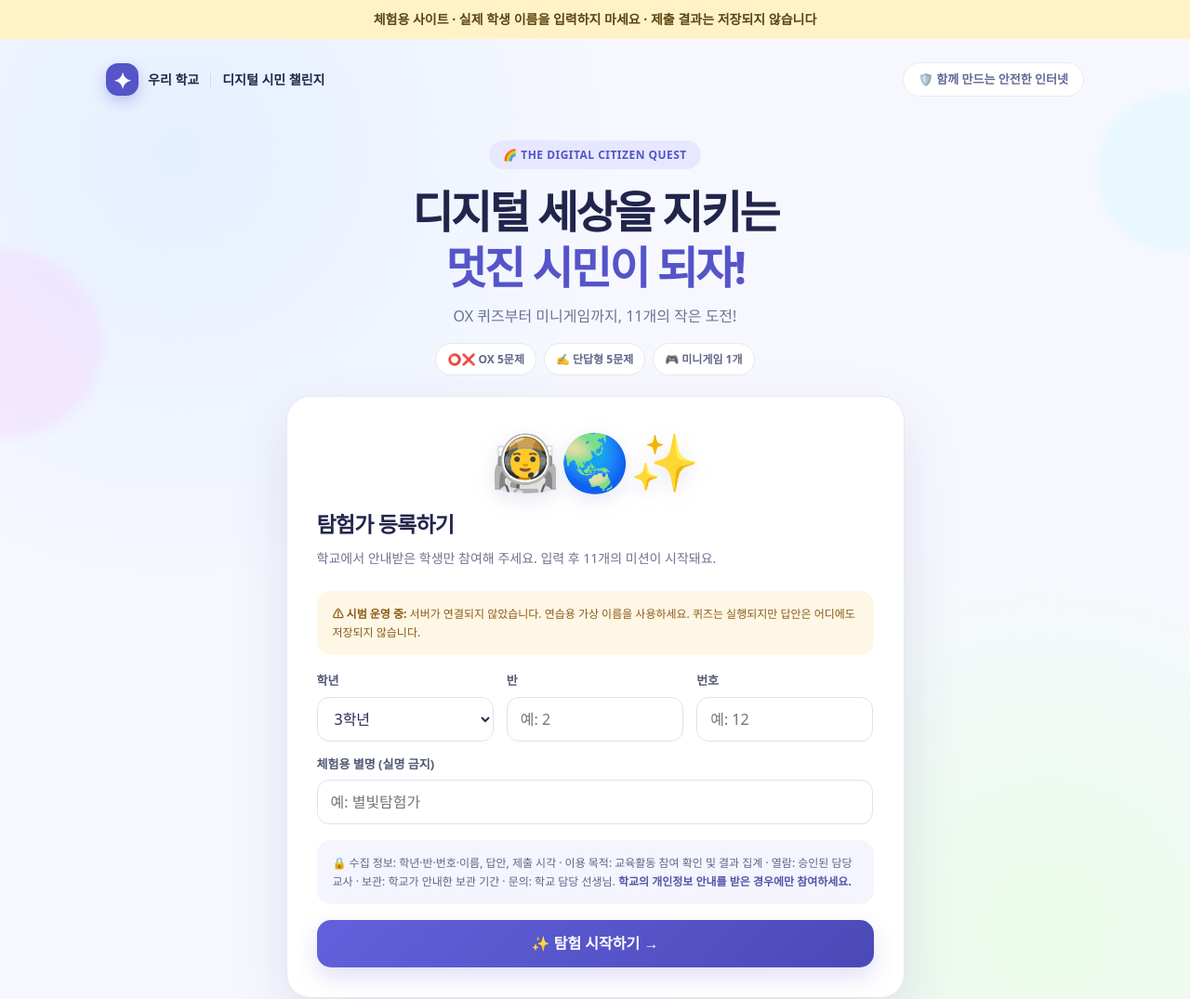
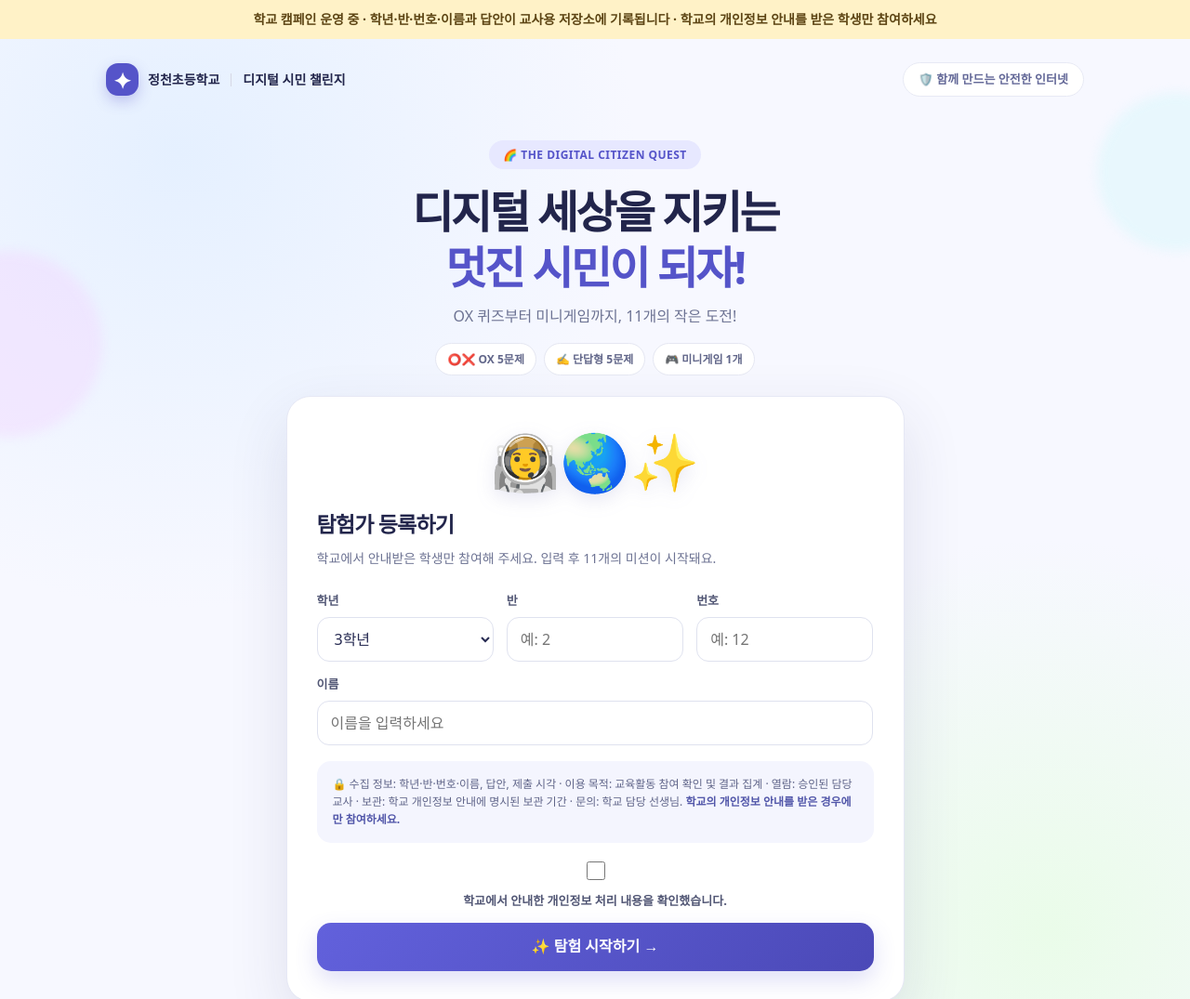
Before and after one commit to jeongcheoncho-ai/-1, a plain HTML site: page index.html in a window 1280 px wide. Shown: the top 1075 px of the page at 93% size. Drawn offline with nearby package versions, Linux system fonts and the light colour scheme.

Commit message:
Enable digital citizen quiz submissions after adding privacy notice and real identity fields

```diff
--- a/index.html
+++ b/index.html
@@ -11,7 +11,7 @@
 
 </style>
 </head>
-<body class="student-body"><div style="padding:10px 18px;text-align:center;background:#fff2c7;color:#5d4514;font-weight:800;font-size:14px;position:relative;z-index:10">체험용 사이트 · 실제 학생 이름을 입력하지 마세요 · 제출 결과는 저장되지 않습니다</div>
+<body class="student-body"><div style="padding:10px 18px;text-align:center;background:#fff2c7;color:#5d4514;font-weight:800;font-size:14px;position:relative;z-index:10">학교 캠페인 운영 중 · 학년·반·번호·이름과 답안이 교사용 저장소에 기록됩니다 · 학교의 개인정보 안내를 받은 학생만 참여하세요</div>
   <div class="sky-blob sky-blob-one" aria-hidden="true"></div><div class="sky-blob sky-blob-two" aria-hidden="true"></div>
   <header class="site-header">
     <a class="brand" href="index.html"><span class="brand-mark">✦</span><span id="schoolName">우리 학교</span><span class="brand-divider"></span> 디지털 시민 챌린지</a>
@@ -23,12 +23,12 @@
 /* Supabase 프로젝트 생성 후 아래 두 값을 교체하세요. service_role 키는 절대 넣지 마세요. */
 window.APP_CONFIG = {
   SUPABASE_URL: 'https://vhmvutvphsqrhocglxtf.supabase.co',
-  COLLECT_ENABLED: false,
+  COLLECT_ENABLED: true,
   SUPABASE_ANON_KEY: 'sb_publishable_l2skDy_zxR43tW-l1NILKA_N9VnT88q',
-  SCHOOL_NAME: '우리 학교',
+  SCHOOL_NAME: '정천초등학교',
   CAMPAIGN_TITLE: '디지털 시민 탐험대',
   PRIVACY_CONTACT: '학교 담당 선생님',
-  PRIVACY_RETENTION: '학교가 안내한 보관 기간'
+  PRIVACY_RETENTION: '학교 개인정보 안내에 명시된 보관 기간'
 };
 
 </script>
@@ -74,7 +74,7 @@ window.quizIsCorrect = (q, value) => {
   const info = () => `<div class="notice">🔒 수집 정보: 학년·반·번호·이름, 답안, 제출 시각 · 이용 목적: 교육활동 참여 확인 및 결과 집계 · 열람: 승인된 담당 교사 · 보관: ${esc(cfg.PRIVACY_RETENTION || '학교 안내에 따름')} · 문의: ${esc(cfg.PRIVACY_CONTACT || '학교 담당 선생님')}. <strong>학교의 개인정보 안내를 받은 경우에만 참여하세요.</strong></div>`;
   const demo = () => !online ? `<div class="notice warning"><strong>⚠ 시범 운영 중:</strong> 서버가 연결되지 않았습니다. 연습용 가상 이름을 사용하세요. 퀴즈는 실행되지만 답안은 어디에도 저장되지 않습니다.</div>` : '';
   const frame = (content, caption='5분이면 충분해요!') => `<section class="hero"><span class="eyebrow">🌈 THE DIGITAL CITIZEN QUEST</span><h1>디지털 세상을 지키는<br><em>멋진 시민이 되자!</em></h1><p>${caption}</p><div class="overview-pills"><span>⭕❌ OX 5문제</span><span>✍️ 단답형 5문제</span><span>🎮 미니게임 1개</span></div></section>${content}`;
-  function intro(){return frame(`<section class="card intro-card"><div class="intro-top-art" aria-hidden="true">🧑‍🚀🌏✨</div><h2 class="card-title">탐험가 등록하기</h2><p class="card-subtitle">학교에서 안내받은 학생만 참여해 주세요. 입력 후 11개의 미션이 시작돼요.</p>${demo()}<form id="studentEntry"><div class="fields"><div class="field"><label for="grade">학년</label><select id="grade" name="grade" class="select-input" required>${[3,4,5,6].map(n=>`<option value="${n}">${n}학년</option>`).join('')}</select></div><div class="field"><label for="classNo">반</label><input id="classNo" name="classNo" class="text-input" inputmode="numeric" type="number" min="1" max="20" placeholder="예: 2" required></div><div class="field"><label for="studentNo">번호</label><input id="studentNo" name="studentNo" class="text-input" inputmode="numeric" type="number" min="1" max="60" placeholder="예: 12" required></div><div class="field full"><label for="studentName">체험용 별명 (실명 금지)</label><input id="studentName" name="studentName" class="text-input" maxlength="12" placeholder="예: 별빛탐험가" autocomplete="off" required></div></div>${info()}<button class="button primary full" type="submit">✨ 탐험 시작하기 →</button></form></section>`, 'OX 퀴즈부터 미니게임까지, 11개의 작은 도전!')}
+  function intro(){return frame(`<section class="card intro-card"><div class="intro-top-art" aria-hidden="true">🧑‍🚀🌏✨</div><h2 class="card-title">탐험가 등록하기</h2><p class="card-subtitle">학교에서 안내받은 학생만 참여해 주세요. 입력 후 11개의 미션이 시작돼요.</p>${demo()}<form id="studentEntry"><div class="fields"><div class="field"><label for="grade">학년</label><select id="grade" name="grade" class="select-input" required>${[3,4,5,6].map(n=>`<option value="${n}">${n}학년</option>`).join('')}</select></div><div class="field"><label for="classNo">반</label><input id="classNo" name="classNo" class="text-input" inputmode="numeric" type="number" min="1" max="20" placeholder="예: 2" required></div><div class="field"><label for="studentNo">번호</label><input id="studentNo" name="studentNo" class="text-input" inputmode="numeric" type="number" min="1" max="60" placeholder="예: 12" required></div><div class="field full"><label for="studentName">이름</label><input id="studentName" name="studentName" class="text-input" maxlength="12" placeholder="이름을 입력하세요" autocomplete="off" required></div></div>${info()}<label class="field full" style="display:flex;align-items:center;gap:9px;margin:14px 0;font-weight:600"><input type="checkbox" id="privacyNotice" required style="width:20px;height:20px;flex-shrink:0">학교에서 안내한 개인정보 처리 내용을 확인했습니다.</label><button class="button primary full" type="submit">✨ 탐험 시작하기 →</button></form></section>`, 'OX 퀴즈부터 미니게임까지, 11개의 작은 도전!')}
   function progress(index){return `<div class="quiz-progress-head"><span class="progress-name">🧭 ${esc(state.identity?.grade)}학년 ${esc(state.identity?.class_no)}반 · ${esc(state.identity?.student_name)} 탐험가</span><span class="progress-count">${index} / ${questions.length} 미션</span></div><div class="progress-track" role="progressbar" aria-valuenow="${index}" aria-valuemin="0" aria-valuemax="${questions.length}" aria-label="진행률"><div class="progress-fill" style="width:${(index/questions.length)*100}%"></div></div>`;}
   function question(){
     const q=questions[state.index], value=state.answers[q.id]||'';
```
